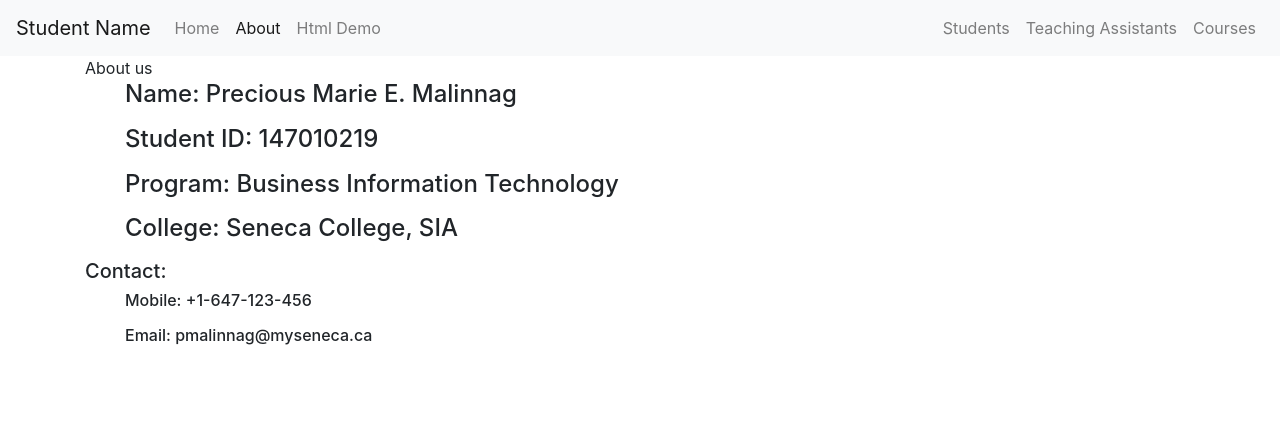
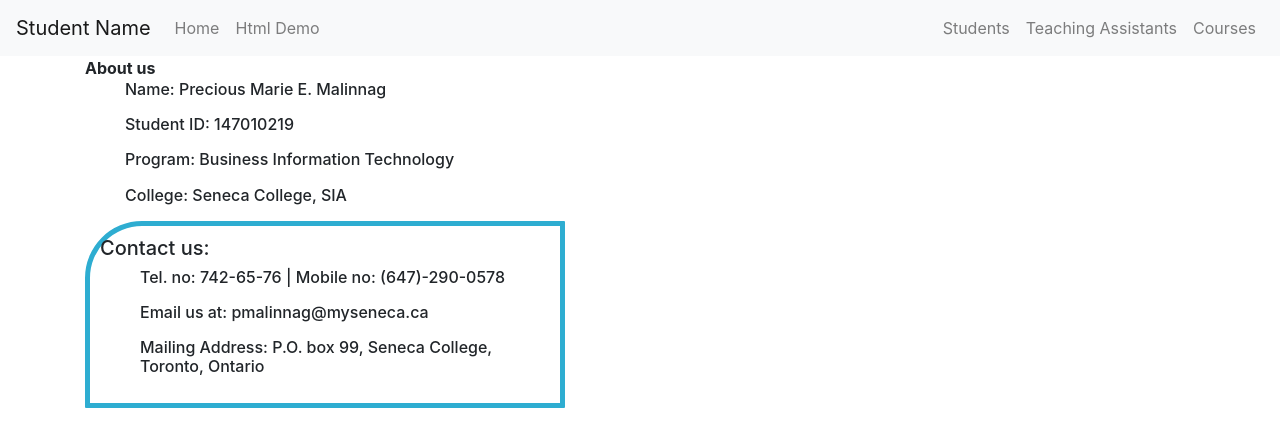
Before and after one commit to PMarieMEM/Web700_app, a Node server app: page /about.html in a window 1280 px wide. Shown: the top 447 px of the page. Run offline with Node 20, Linux system fonts and the light colour scheme.

Commit message:
Assignment 4 update_heroku

```diff
--- a/server.js
+++ b/server.js
@@ -6,7 +6,8 @@
 *
 *  Name: PRECIOUS MARIE E. MALINNAG Student ID: 147010219 Date: JULY 10, 2022
 *
-*  Online (Heroku) Link: ________________________________________________________
+*  Online (Github) Link: https://github.com/PMarieMEM/Web700_app.git
+   Online (Heruko) Link:https://web700-app-pmalinnag.herokuapp.com/
 *
 ********************************************************************************/
 
--- a/views/about.html
+++ b/views/about.html
@@ -1,10 +1,8 @@
-
 <!DOCTYPE html>
 <html>
 	<head>
 
-        <link rel="stylesheet" href="./public/css/theme.css" type="text/css/"/>
-		<title>WEB700</title>
+		<title>WEB700_147010219</title>
 		<meta charset="UTF-8">
 		<meta http-equiv="X-UA-Compatible" content="IE=edge">
 		<meta name="viewport" content="width=device-width, initial-scale=1.0">
@@ -12,6 +10,7 @@
 	</head>
 
 	<body>
+		<link href="./public/css/theme.css"rel="stylesheet"  type="text/css/"/>
 		<nav class="navbar navbar-expand-lg navbar-light bg-light">
 			<a class="navbar-brand" href="#">Student Name</a>
 			<button class="navbar-toggler" type="button" data-toggle="collapse" data-target="#navbarSupportedContent" aria-controls="navbarSupportedContent" aria-expanded="false" aria-label="Toggle navigation">
@@ -20,9 +19,8 @@
 
 			<div class="collapse navbar-collapse" id="navbarSupportedContent">
 				<ul class="navbar-nav mr-auto">
-					<li class="nav-item"><a class="nav-link" href="/">Home</a></li>
-					<li class="nav-item active"><a class="nav-link" href="/about">About</a></li>
-					<li class="nav-item"><a class="nav-link" href="/htmlDemo">Html Demo</a></li>
+					<li class="nav-item"><a class="nav-link" href="home.html"> Home </a>
+					<li class="nav-item"><a class="nav-link" href="htmlDemo.html">Html Demo</a></li>
 				</ul>
 				<ul class="navbar-nav ml-auto">
 					<li class="nav-item"><a class="nav-link" href="/students">Students</a></li>
@@ -36,8 +34,6 @@
 			<div class="row">
 				<main class="col-md-12">
 
-
-
 					<!-- Start your code here -->
                     <!doctype html>
                     <html>
@@ -48,24 +44,31 @@
 
                         <body>
                             <article>
-                                <header>
-                                    About us
+                                <header style="font-weight: bold; font-size: 16px ;">
+									 About us
                                 </header>
-                                <nav>
-                                    <h4>
+
+								<div>
+                                    <h6>
                                         <ul>Name: Precious Marie E. Malinnag</ul>
                                         <ul>Student ID: 147010219</ul>
                                         <ul>Program: Business Information Technology </ul>
                                         <ul>College: Seneca College, SIA</ul>
-                                    </h4>
-
-                                    <h5> Contact: </h5>
-
-                                    <h6>
-										<ul>Mobile: +1-647-123-456</ul>
-                                    	<ul>Email: pmalinnag@myseneca.ca</ul>
                                     </h6>
-                                </nav>
+								</div>
+								<div style="
+									width: 480px;
+									padding: 10px;
+								  	border-radius: 57px 1px 1px 1px;
+									border: 5px solid #2eadd1;
+									margin: 0;
+									">
+                                    <h5> Contact us:</h5>
+									<h6><ul>Tel. no: 742-65-76 | Mobile no: (647)-290-0578</ul>
+                                        <ul>Email us at: pmalinnag@myseneca.ca</ul>
+                                        <ul>Mailing Address: P.O. box 99, Seneca College, Toronto, Ontario</ul>
+                                    </h6>
+								</div>
                             </article>
                         </body>
                     </html>
```
Also changed, not shown: public/css/theme.css (+11 -0 lines), views/home.html (+10 -3 lines).
